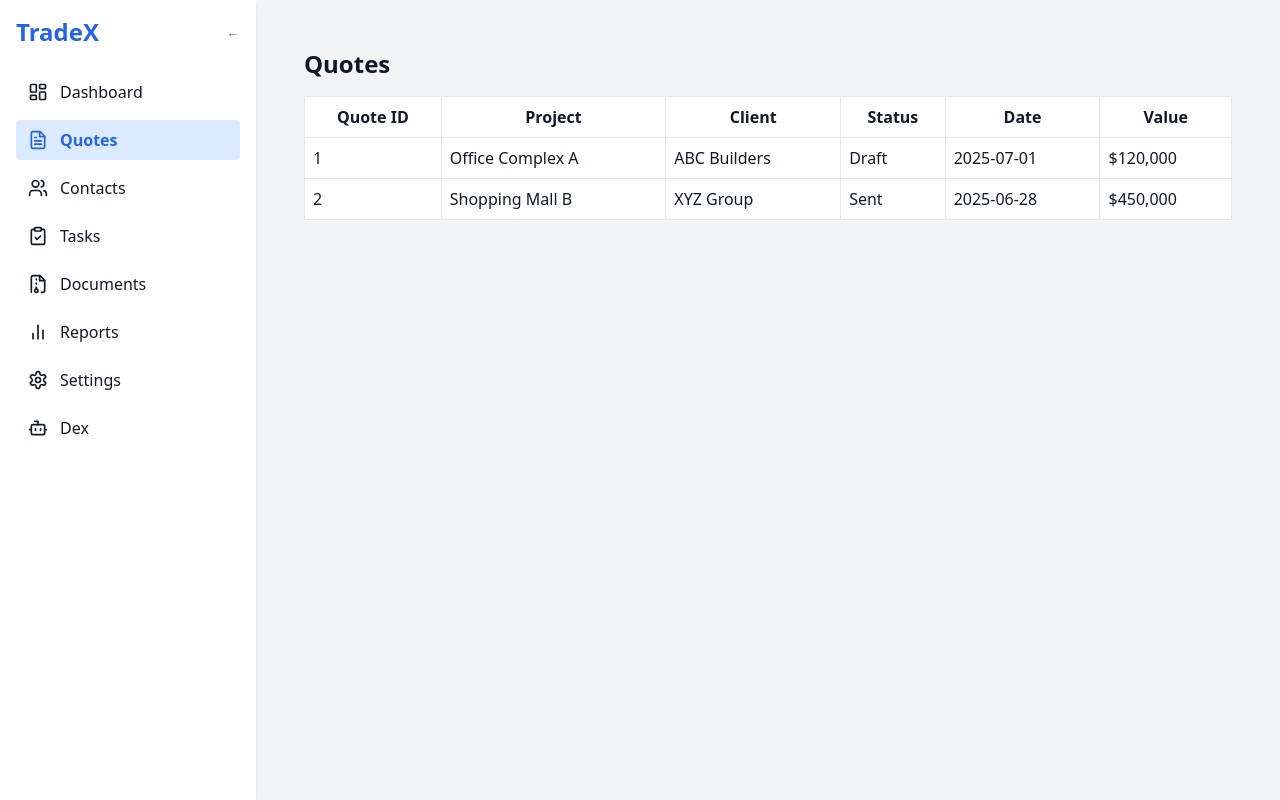
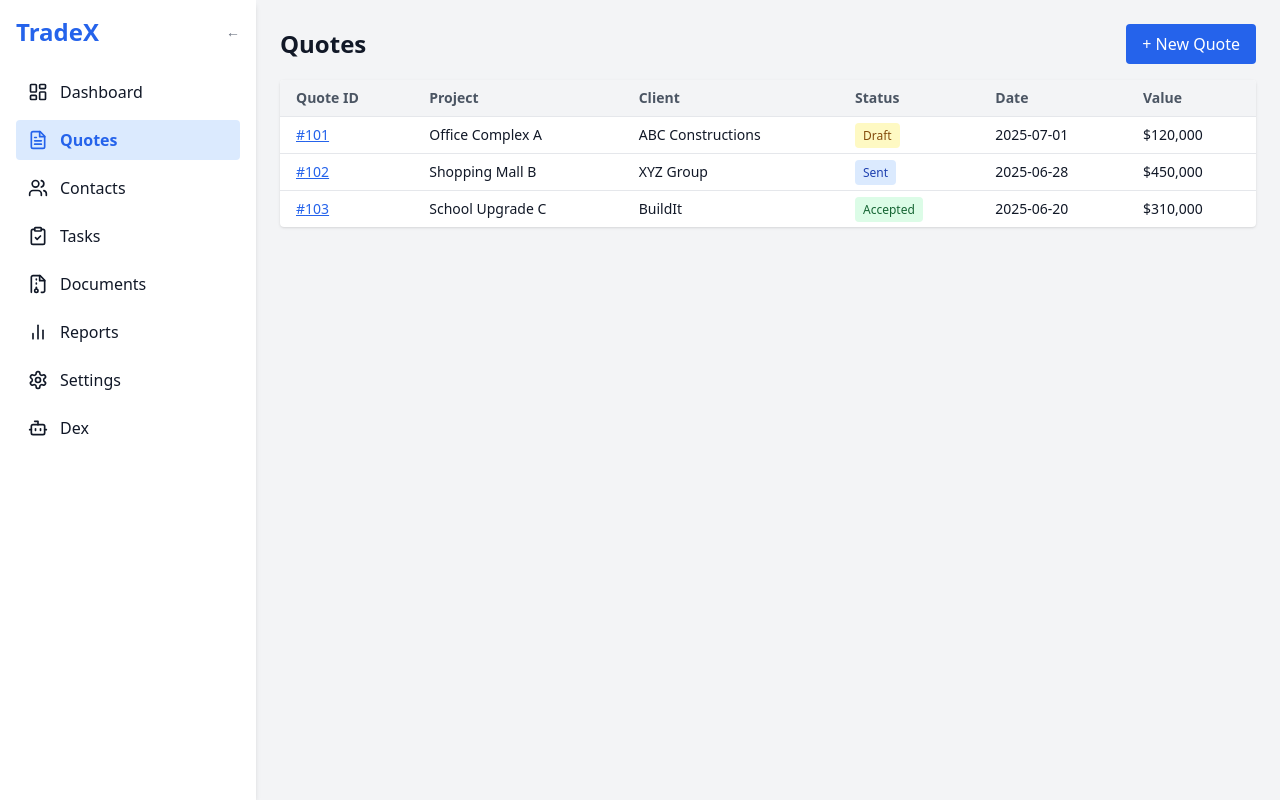
Before and after one commit to iain-armitage/TradeX.Estimating, a Next.js app: page /quotes in a window 1280 px wide. Built offline with nearby package versions, Linux system fonts and the light colour scheme.

Commit message:
Add files via upload

```diff
--- a/app/quotes/[id]/page.tsx
+++ b/app/quotes/[id]/page.tsx
@@ -1,3 +1,32 @@
-export default function QuoteDetails() {
-  return <div className='p-6'>Quote Overview with Tabs (Overview, Plans, Worksheet)</div>;
+'use client';
+
+import Link from 'next/link';
+import { usePathname } from 'next/navigation';
+
+export default function QuoteDetailsLayout() {
+  const tabs = ['overview', 'plans', 'worksheet'];
+  const pathname = usePathname();
+  const quoteId = pathname.split('/')[2];
+
+  return (
+    <div>
+      <h1 className="text-2xl font-semibold mb-4">Quote #{quoteId}</h1>
+      <div className="flex space-x-4 border-b mb-6">
+        {tabs.map((tab) => (
+          <Link
+            key={tab}
+            href={`/quotes/${quoteId}/${tab}`}
+            className={`pb-2 capitalize ${
+              pathname.includes(tab)
+                ? 'border-blue-600 border-b-2 text-blue-600 font-semibold'
+                : 'text-gray-500 hover:text-blue-600'
+            }`}
+          >
+            {tab}
+          </Link>
+        ))}
+      </div>
+      <p className="text-gray-500">Select a tab above to view quote content.</p>
+    </div>
+  );
 }
--- a/app/quotes/page.tsx
+++ b/app/quotes/page.tsx
@@ -1,36 +1,61 @@
+'use client';
+
+import Link from 'next/link';
+
 export default function QuotesPage() {
   const mockQuotes = [
-    { id: 1, project: 'Office Complex A', client: 'ABC Builders', status: 'Draft', date: '2025-07-01', value: '$120,000' },
-    { id: 2, project: 'Shopping Mall B', client: 'XYZ Group', status: 'Sent', date: '2025-06-28', value: '$450,000' }
+    { id: 101, project: 'Office Complex A', client: 'ABC Constructions', status: 'Draft', date: '2025-07-01', value: '$120,000' },
+    { id: 102, project: 'Shopping Mall B', client: 'XYZ Group', status: 'Sent', date: '2025-06-28', value: '$450,000' },
+    { id: 103, project: 'School Upgrade C', client: 'BuildIt', status: 'Accepted', date: '2025-06-20', value: '$310,000' }
   ];
 
+  const statusColors = {
+    Draft: 'bg-yellow-100 text-yellow-800',
+    Sent: 'bg-blue-100 text-blue-800',
+    Accepted: 'bg-green-100 text-green-800',
+    Rejected: 'bg-red-100 text-red-800'
+  };
+
   return (
-    <div className="p-6">
-      <h1 className="text-2xl font-semibold mb-4">Quotes</h1>
-      <table className="min-w-full bg-white border">
-        <thead>
+    <div>
+      <div className="flex justify-between items-center mb-4">
+        <h1 className="text-2xl font-semibold">Quotes</h1>
+        <button className="bg-blue-600 text-white px-4 py-2 rounded">+ New Quote</button>
+      </div>
+      <div className="bg-white shadow rounded overflow-x-auto">
+        <table className="min-w-full table-auto text-sm">
+          <thead className="bg-gray-100 text-gray-600">
             <tr>
-            <th className="border p-2">Quote ID</th>
-            <th className="border p-2">Project</th>
-            <th className="border p-2">Client</th>
-            <th className="border p-2">Status</th>
-            <th className="border p-2">Date</th>
-            <th className="border p-2">Value</th>
+              <th className="text-left px-4 py-2">Quote ID</th>
+              <th className="text-left px-4 py-2">Project</th>
+              <th className="text-left px-4 py-2">Client</th>
+              <th className="text-left px-4 py-2">Status</th>
+              <th className="text-left px-4 py-2">Date</th>
+              <th className="text-left px-4 py-2">Value</th>
             </tr>
           </thead>
           <tbody>
             {mockQuotes.map((quote) => (
-            <tr key={quote.id}>
-              <td className="border p-2">{quote.id}</td>
-              <td className="border p-2">{quote.project}</td>
-              <td className="border p-2">{quote.client}</td>
-              <td className="border p-2">{quote.status}</td>
-              <td className="border p-2">{quote.date}</td>
-              <td className="border p-2">{quote.value}</td>
+              <tr key={quote.id} className="border-t">
+                <td className="px-4 py-2 font-medium">
+                  <Link href={`/quotes/${quote.id}`} className="text-blue-600 underline">
+                    #{quote.id}
+                  </Link>
+                </td>
+                <td className="px-4 py-2">{quote.project}</td>
+                <td className="px-4 py-2">{quote.client}</td>
+                <td className="px-4 py-2">
+                  <span className={`px-2 py-1 rounded text-xs font-medium ${statusColors[quote.status]}`}>
+                    {quote.status}
+                  </span>
+                </td>
+                <td className="px-4 py-2">{quote.date}</td>
+                <td className="px-4 py-2">{quote.value}</td>
               </tr>
             ))}
           </tbody>
         </table>
       </div>
+    </div>
   );
 }
```
Lines whose indentation alone changed are shown as unchanged.
